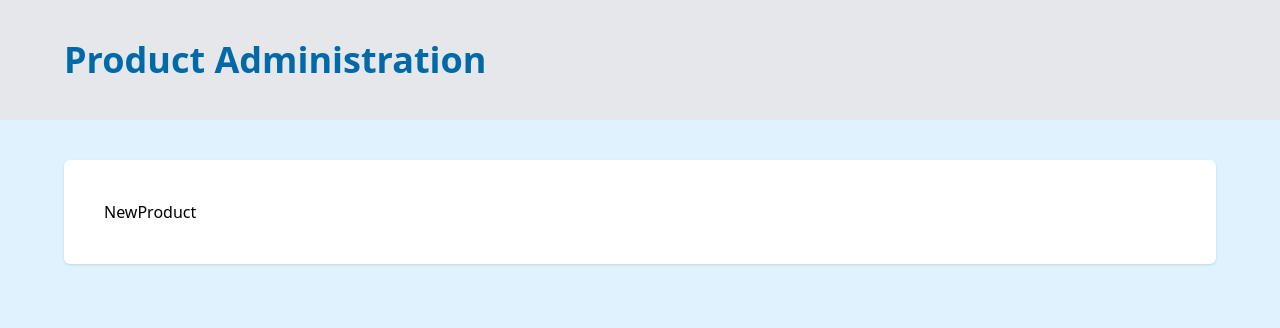
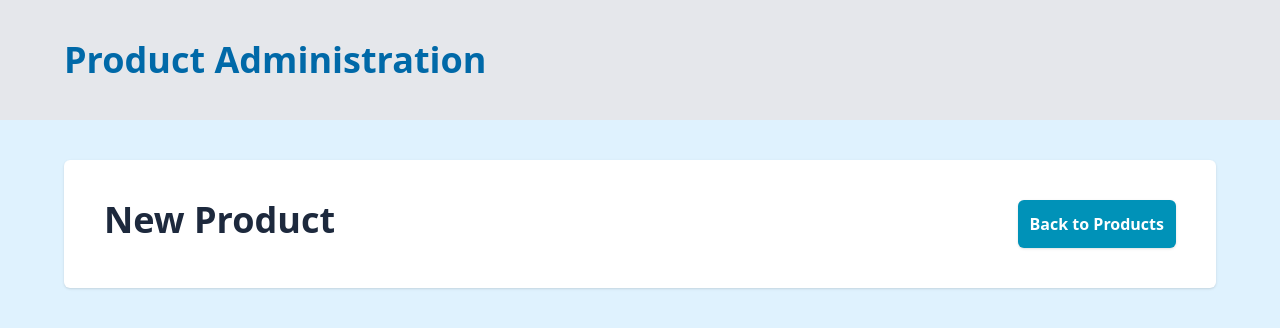
Before and after one commit to wichofly/client-product, a React (Vite) app: page /newProduct in a window 1280 px wide. Shown: the top 328 px of the page. Built offline with nearby package versions, Linux system fonts and the light colour scheme.

Commit message:
refactor: enhance NewProduct and Products components with structured layout and navigation links

```diff
--- a/src/views/NewProduct.tsx
+++ b/src/views/NewProduct.tsx
@@ -1,5 +1,19 @@
+import { Link } from 'react-router-dom';
+
 const NewProduct = () => {
-  return <div>NewProduct</div>;
+  return (
+    <>
+      <div className="flex justify-between">
+        <h2 className="text-4xl text-slate-800 font-semibold">New Product</h2>
+        <Link
+          to="/"
+          className="rounded-md bg-cyan-600 p-3 text-white font-semibold shadow hover:bg-cyan-700 transition duration-200"
+        >
+          Back to Products
+        </Link>
+      </div>
+    </>
+  );
 };
 
 export default NewProduct;
--- a/src/views/Products.tsx
+++ b/src/views/Products.tsx
@@ -1,8 +1,19 @@
+import { Link } from 'react-router-dom';
 
 const Products = () => {
   return (
-    <div>Products</div>
-  )
-}
+    <>
+      <div className="flex justify-between">
+        <h2 className="text-4xl text-slate-800 font-semibold">Products</h2>
+        <Link
+          to="newProduct"
+          className="rounded-md bg-cyan-600 p-3 text-white font-semibold shadow hover:bg-cyan-700 transition duration-200"
+        >
+          Add Product
+        </Link>
+      </div>
+    </>
+  );
+};
 
-export default Products
+export default Products;
```
